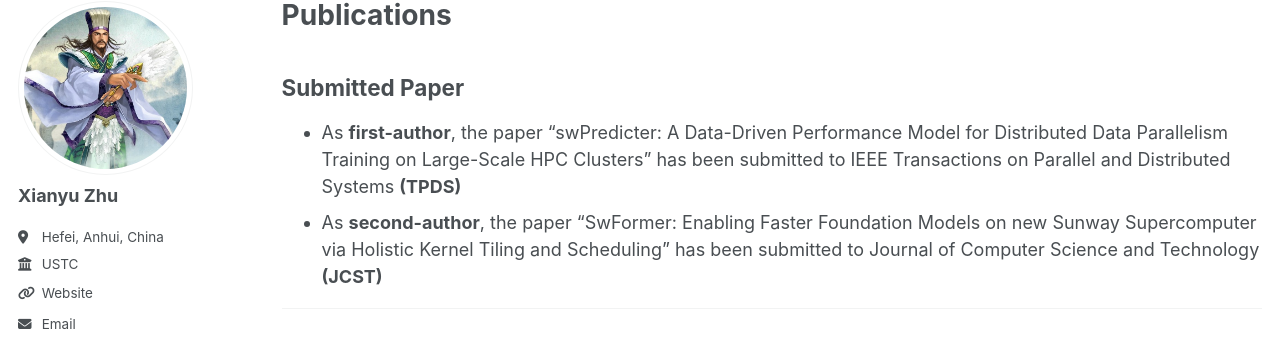
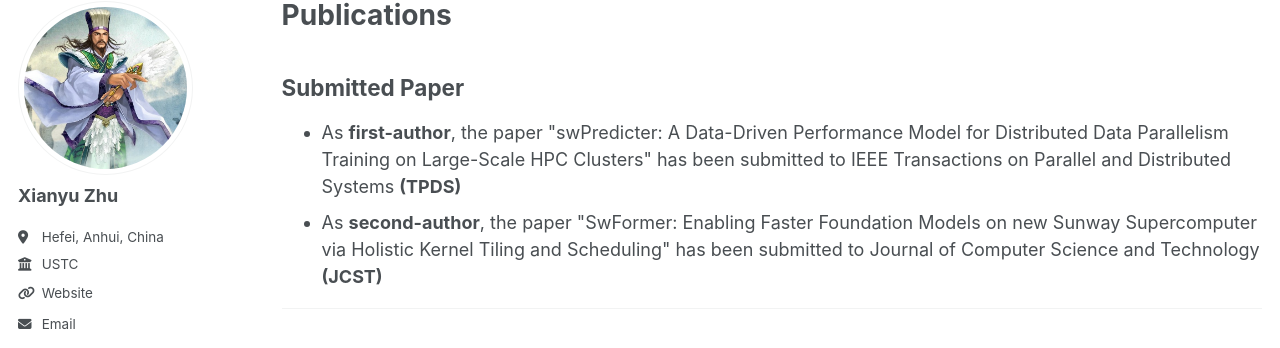
Before and after one commit to zhuxy-USTC/zhuxy-USTC.github.io, a Jekyll site: the page built from _pages/publications.md, in a window 1280 px wide and 900 px high. Shown: the part 105-453 px from the top of the window. Built offline with Jekyll 4.4.1, drawn with Linux system fonts in a browser that asks for light colours; some web fonts are replaced.

Commit message:
Update publications.md

```diff
--- a/_pages/publications.md
+++ b/_pages/publications.md
@@ -5,12 +5,15 @@
 author_profile: true
 ---
 
-## Submitted Paper
-* As **first-author**, the paper "swPredicter: A Data-Driven Performance Model for Distributed Data Parallelism Training on Large-Scale HPC Clusters" has been submitted to IEEE Transactions on Parallel and Distributed Systems **(TPDS)**
-* As **second-author**, the paper "SwFormer: Enabling Faster Foundation Models on new Sunway Supercomputer via Holistic Kernel Tiling and Scheduling" has been submitted to Journal of Computer Science and Technology **(JCST)**
+<h2>Submitted Paper</h2>
+<ul>
+<li>As <strong>first-author</strong>, the paper "swPredicter: A Data-Driven Performance Model for Distributed Data Parallelism Training on Large-Scale HPC Clusters" has been submitted to IEEE Transactions on Parallel and Distributed Systems <strong>(TPDS)</strong></li>
+<li>As <strong>second-author</strong>, the paper "SwFormer: Enabling Faster Foundation Models on new Sunway Supercomputer via Holistic Kernel Tiling and Scheduling" has been submitted to Journal of Computer Science and Technology <strong>(JCST)</strong></li>
+</ul>
 
 ********************************************************
-## Published Paper
+
+<h2>Published Paper</h2>
 <ul>{% for post in site.publications reversed %}
   {% include archive-single-cv.html %}
   {% endfor %}</ul>
```
